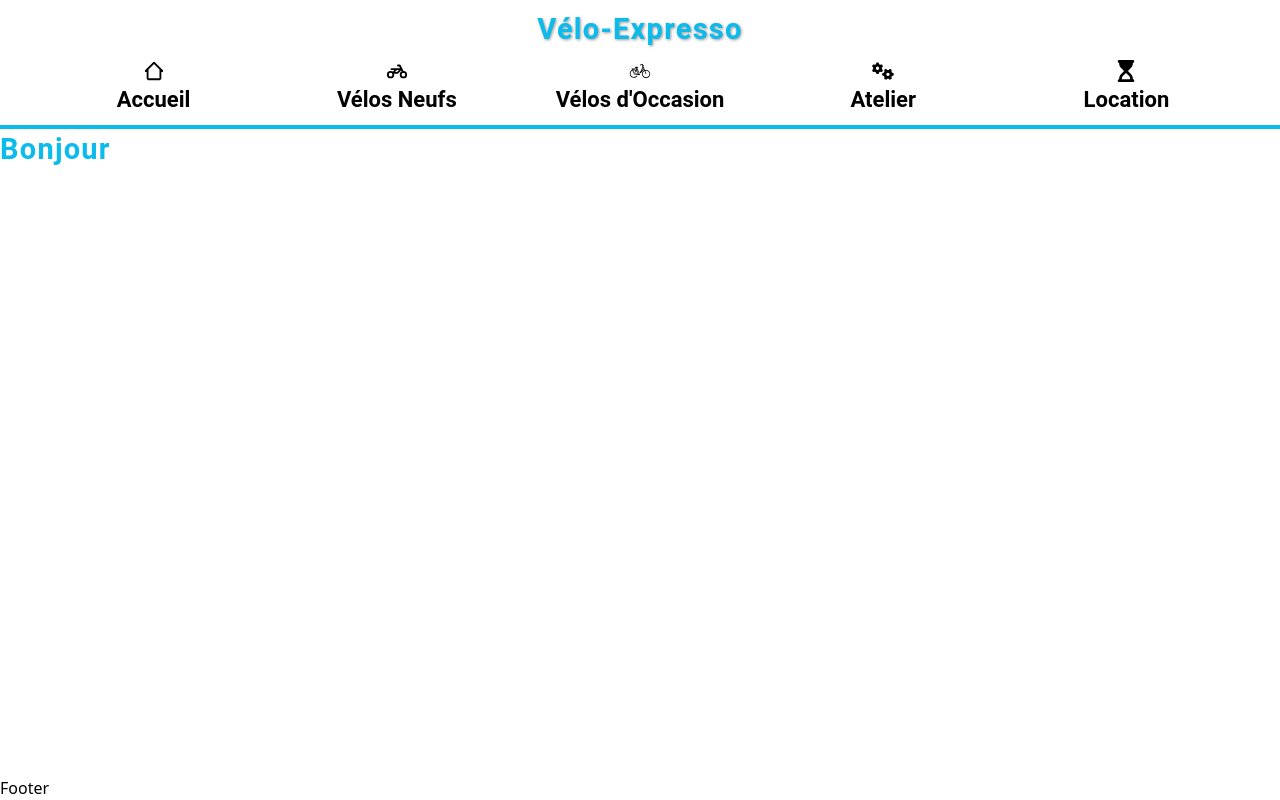
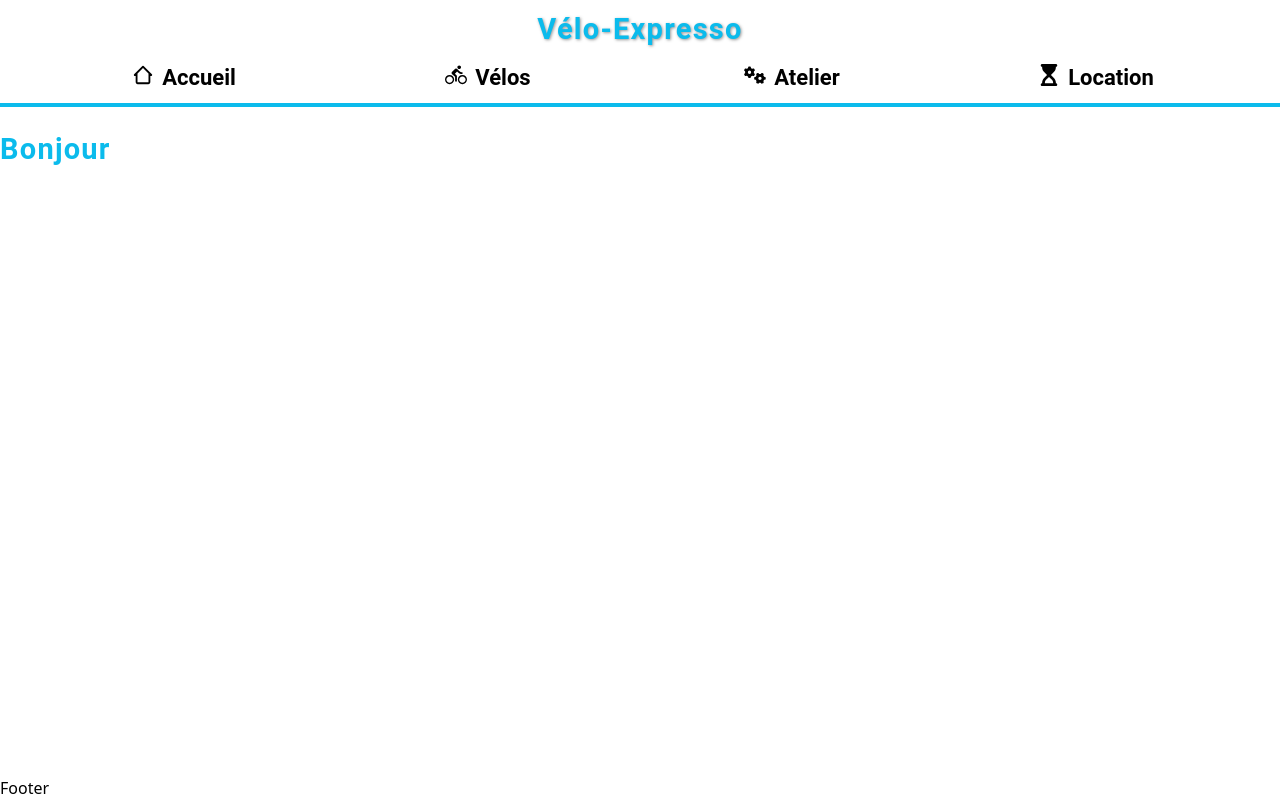
Before and after one commit to ChristopheC-83/velo-expresso-front, a Next.js app: page / in a window 1280 px wide. Built offline with nearby package versions, Linux system fonts and the light colour scheme.

Commit message:
navbar ok

```diff
--- a/app/style/custom.css
+++ b/app/style/custom.css
@@ -56,4 +56,18 @@ p {
   font-weight: bold;
   transform: scale(1.1) translateY(5px);
   transition: all 0.4s ease-in-out;
+}
+
+.menu-appear {
+  transform: translateX(600px);
+  animation: slideIn 0.25s ease-in-out forwards;
+}
+
+@keyframes slideIn {
+  0% {
+    transform: translateX(120px);
+  }
+  100% {
+    transform: translateX(0);
+  }
 }/*# sourceMappingURL=custom.css.map */
--- a/components/header/components/NavPhone.jsx
+++ b/components/header/components/NavPhone.jsx
@@ -1,13 +1,15 @@
 import { navlinks } from "@/lib/navlinks";
 import Link from "next/link";
 
-export default function NavPhone() {
+export default function NavPhone({ menu }) {
   return (
-    <div className="flex flex-col items-end ml-auto w-fit">
+    <div
+      className={`flex flex-col items-end ml-auto w-fit menu-appear`}
+    >
       {navlinks.map((link) => (
         <div key={link.id} className="p-6 w-fit">
           <Link href={link.path}>
-            <div className="flex flex-col items-end justify-end" >
+            <div className="flex flex-col items-end justify-end">
               <h3>{link.logo}</h3>
               <h4>{link.label}</h4>
             </div>
--- a/components/header/components/NavScreen.jsx
+++ b/components/header/components/NavScreen.jsx
@@ -3,13 +3,17 @@ import Link from "next/link";
 import { navlinks } from "@/lib/navlinks";
 
 export default function NavScreen() {
+
+
+
+
   return (
     <navbar className="hidden pb-2 lg:flex justify-evenly ">
       {navlinks.map((link) => (
         <div key={link.id} className="w-full flexMid">
           <Link href={link.path}>
-            <div className="flex-col flexMid">
-              <h4>{link.logo}</h4>
+            <div className="flexMid">
+              <h4 className="pb-1 mr-2">{link.logo}</h4>
               <h4>{link.label}</h4>
             </div>
           </Link>
--- a/components/header/components/TitleHeader.jsx
+++ b/components/header/components/TitleHeader.jsx
@@ -15,8 +15,10 @@ export default function TitleHeader() {
         {menu ? <ImMenu4 /> : <ImMenu3 />}
       </h2>
       {menu && (
-        <div className="absolute inset-0 flex flex-col items-end pt-16 pr-4 lg:hidden bg-neutral-500/30"
-        onClick={()=>setMenu(false)}>
+        <div
+          className="absolute inset-0 flex flex-col items-end pt-16 pr-4 overflow-hidden lg:hidden bg-neutral-500/30"
+          onClick={() => setMenu(false)}
+        >
           <NavPhone />
         </div>
       )}
--- a/lib/navlinks.js
+++ b/lib/navlinks.js
@@ -1,5 +1,5 @@
 import { BiHomeAlt2 } from "react-icons/bi";
-import { TbMotorbike } from "react-icons/tb";
+import { MdDirectionsBike } from "react-icons/md";
 import { GiDutchBike } from "react-icons/gi";
 import { FaGears } from "react-icons/fa6";
 import { FaHourglassStart } from "react-icons/fa6";
@@ -7,10 +7,11 @@ import { FaHourglassStart } from "react-icons/fa6";
 
 export const navlinks = [
 {id:1, name:'Home', path:'/', label : "Accueil", logo:<BiHomeAlt2 />},
-{id:2, name:'new-bikes', path:'/new-bikes', label : "Vélos Neufs", logo:<TbMotorbike />
+{id:2, name:'new-bikes', path:'/new-bikes', label : "Vélos ", logo:<MdDirectionsBike />
+
 },
-{id:3, name:'used-bikes', path:'/used-bikes', label : "Vélos d'Occasion", logo:<GiDutchBike />
-},
+// {id:3, name:'used-bikes', path:'/used-bikes', label : "Vélos d'Occasion", logo:<GiDutchBike />
+// },
 {id:4, name:'meca', path:'/meca', label : "Atelier", logo:<FaGears />
 },
 {id:5, name:'rental', path:'/rental', label : "Location", logo:<FaHourglassStart />
```
Also changed, not shown: app/style/files/_utilities.scss (+18 -6 lines), 1 other file (tests, documents, lock files or other folders).
